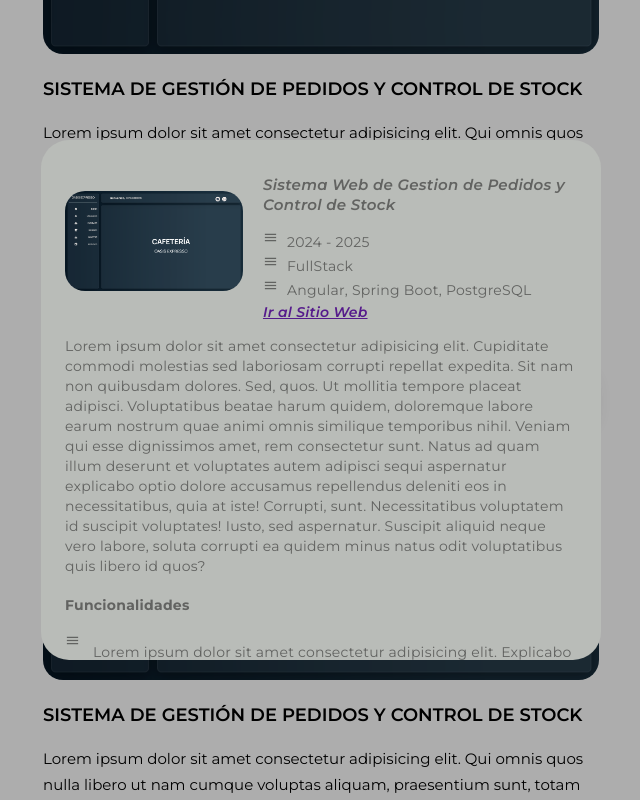
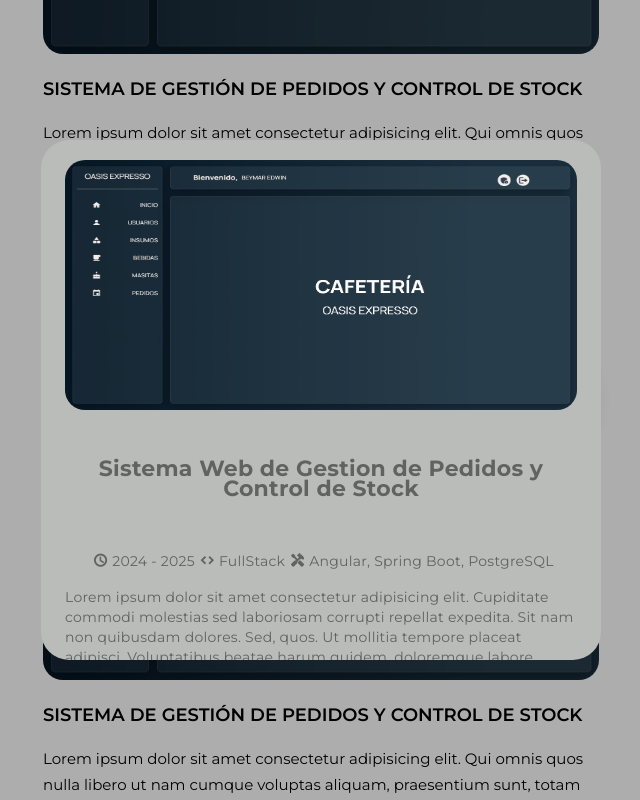
Before and after one commit to bxymar/portafolio-web, an Angular app: page / in a window 1280 px wide. Both pictures are taken after a click on the button "visibility". Shown: the whole page, without its empty margins (319-959 px from the left). Built offline with nearby package versions, Linux system fonts and the light colour scheme; a web font is replaced by a local one.

Commit message:
Modificacion en el componente del proyecto modal

```diff
--- a/src/app/components/proyect-modal/proyect-modal.component.html
+++ b/src/app/components/proyect-modal/proyect-modal.component.html
@@ -1,16 +1,15 @@
 <mat-dialog-content>
+
     <div class="container-item-one">
         <img src="icons/proyecto.png" alt="">
+        <h4>Sistema Web de Gestion de Pedidos y Control de Stock</h4>
 
-        <div>
-            <p class="title">Sistema Web de Gestion de Pedidos y Control de Stock</p>
-            <div>
-                <span><mat-icon>menu</mat-icon>2024 - 2025</span>
-                <span><mat-icon>menu</mat-icon>FullStack</span>
-                <span><mat-icon>menu</mat-icon>Angular, Spring Boot, PostgreSQL</span>
-            </div>
-            <a href="">Ir al Sitio Web</a>
+        <div class="icons">
+            <div><mat-icon>schedule</mat-icon>2024 - 2025</div>
+            <div><mat-icon>code</mat-icon>FullStack</div>
+            <div><mat-icon>handyman</mat-icon>Angular, Spring Boot, PostgreSQL</div>
         </div>
+
     </div>
 
     <div class="container-item-two">
--- a/src/app/components/proyect-modal/proyect-modal.component.scss
+++ b/src/app/components/proyect-modal/proyect-modal.component.scss
@@ -1,12 +1,39 @@
 .container-item-one{
-    display: flex;
+    display: grid;
+    grid-template-rows: auto auto;
     gap: 20px;
     align-items: center;
+    justify-content: center;
 
     img{
-        width: 200px;
-        height: 100px;
+        width: 100%;
+        height: 250px;
         border-radius: 20px;
+    }
+
+    h4{
+        font-size: 22px;
+        text-align: center;
+    }
+
+    .icons{
+        display: flex;
+        justify-content: center;
+        grid-template-columns: auto auto auto;
+
+        div{
+            display: grid;
+            align-items: center;
+            justify-content: center;
+            grid-template-columns: auto auto;
+        }
+
+        mat-icon{
+            display: flex;
+            align-items: center;
+            justify-content: center;
+            font-weight: 600;
+        }
     }
 }
 
```
Also changed, not shown: src/app/components/proyects/proyects.component.ts (line endings or trailing spaces).
